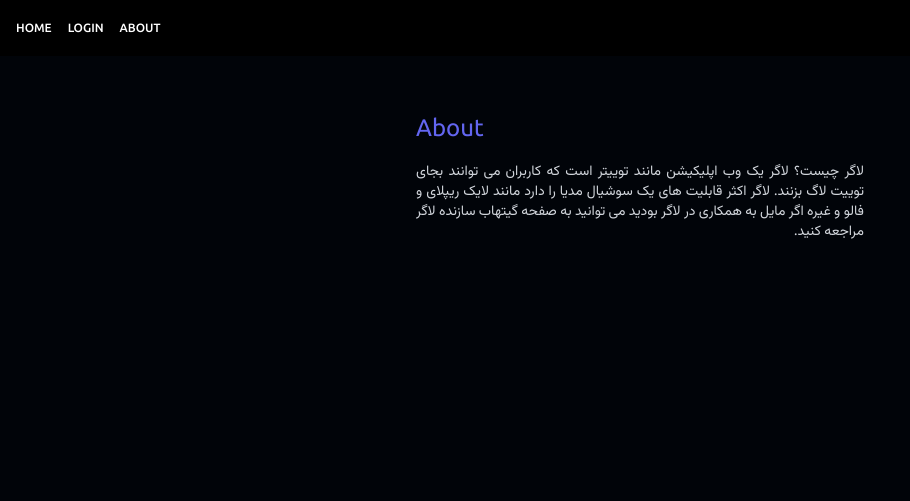
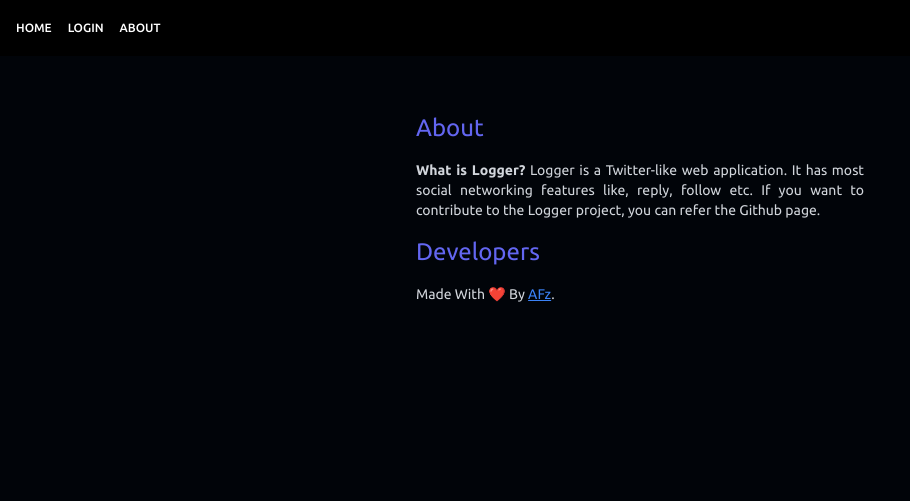
Before and after one commit to AFzOfficial/logger, a Django app: page /about/ in a window 1280 px wide. Shown: the top 501 px of the page, without its empty margins (0-910 px from the left). Run offline with Django 4.2, Linux system fonts and the light colour scheme.

Commit message:
fix: about page texts

```diff
--- a/logger/logger/templates/logger/about.html
+++ b/logger/logger/templates/logger/about.html
@@ -13,10 +13,14 @@
         <h1 class="text-2xl mb-4 text-indigo-500">About</h1>
 
         <p dir="auto" class="text-sm text-justify">
-            لاگر چیست؟‌ لاگر یک وب اپلیکیشن مانند توییتر است که کاربران می توانند بجای توییت لاگ بزنند. لاگر اکثر قابلیت های یک سوشیال مدیا را دارد مانند لایک ریپلای و فالو و غیره اگر مایل به همکاری در لاگر بودید می توانید به صفحه گیتهاب سازنده لاگر مراجعه کنید.
+            <strong>What is Logger?</strong> Logger is a Twitter-like web application. It has most social networking features like, reply, follow etc. If you want to contribute to the Logger project, you can refer the Github page.
         </p>
-        <!-- <p dir="auto" class="text-sm mt-4 text-justify">Lorem ipsum dolor sit amet consectetur adipisicing elit. Veritatis culpa labore, architecto eveniet quas sunt fugiat unde nostrum numquam eligendi voluptate expedita soluta harum cum. Libero consequatur accusamus a ipsa!</p> -->
 
+        <h1 class="text-2xl mt-4 mb-4 text-indigo-500">Developers</h1>
+
+        <p dir="auto" class="text-sm text-justify">
+            Made With ❤️ By <a href="https://pycloud.space" class="underline text-blue-500">AFz</a>.
+        </p>
     </div>
 
 
--- a/logger/logger/templates/logger/profile.html
+++ b/logger/logger/templates/logger/profile.html
@@ -15,7 +15,7 @@
                 <h1 class="text-2xl font-medium">{{ profile.user.first_name }}</h1>
                 <div class="flex items-center gap-2">
                     <span class="text-sm">{{ profile.user.username }}</span>
-                    <span class=" bg-zinc-900 px-2 py-1 rounded-full text-gray-400 text-xs">logger.net</span>
+                    <span class=" bg-zinc-900 px-2 py-1 rounded-full text-gray-400 text-xs">logger</span>
                 </div>
             </div>
 
```
Also changed, not shown: logger/logger/static/css/main.min.css.
